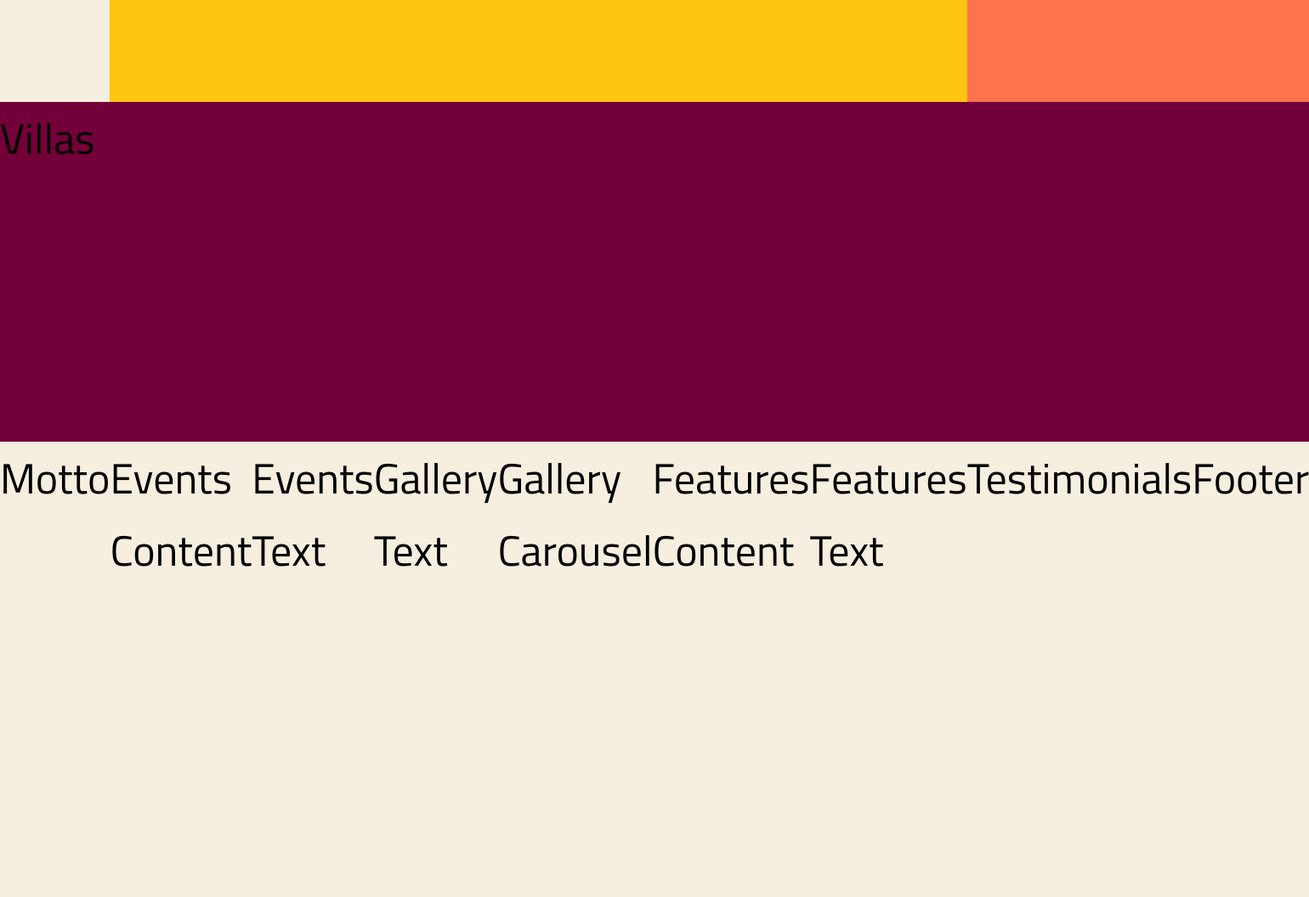
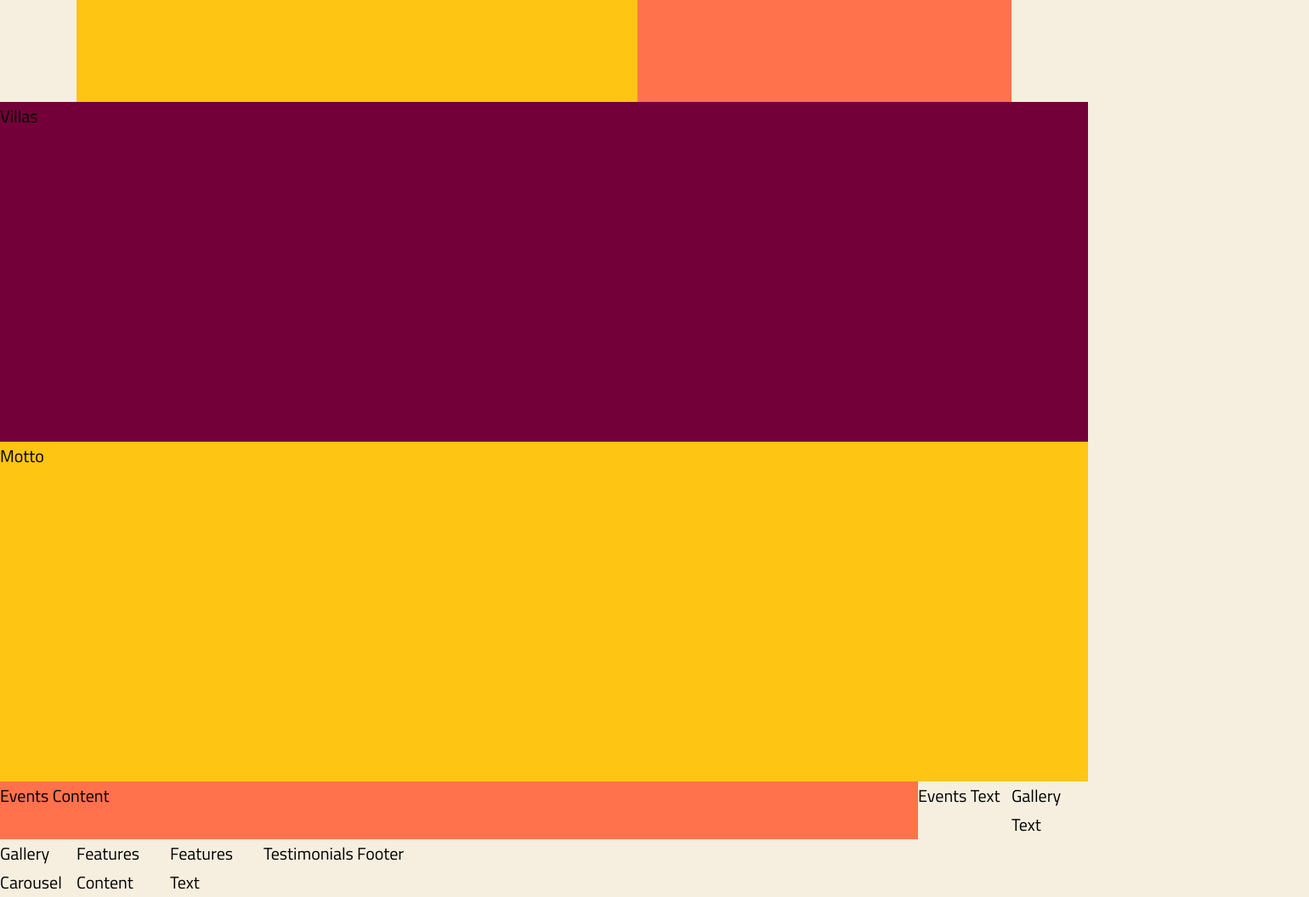
Before and after one commit to cse18107/VLV-product, a plain HTML site: page index.html in a window 1280 px wide. Shown: the part 1080-2136 px from the top of the page at 85% size, 1540 px wide, since content can reach past the window. Before the commit the page ends 1770 px from the top, so only its background shows below. Drawn offline with Linux system fonts and the light colour scheme.

Commit message:
working on basic styling

```diff
--- a/style.css
+++ b/style.css
@@ -52,7 +52,7 @@ body {
 }
 
 .container > *{
-    font-size: 5rem;
+    font-size: 2rem;
 }
 
 /* Main Styling */
@@ -61,7 +61,6 @@ body {
 header#header{
     background-color: var(--color-primary);
     grid-column: container-start/container-end;
-    height: 400px;
 }
 
 /* ======================== Booking Content Section ============================= */
@@ -84,3 +83,16 @@ section#villas{
     grid-column: container-start / container-end;
     height: 400px;
 }
+
+/* ======================== Booking Date Section ============================= */
+section#motto{
+    background-color: var(--color-secondary);
+    grid-column: container-start / container-end;
+    height: 400px;
+}
+
+/* ======================== Events Content Section ============================= */
+section#events-content{
+    background-color: var(--color-tertiary);
+    grid-column: container-start / col-end 9;
+}
```
